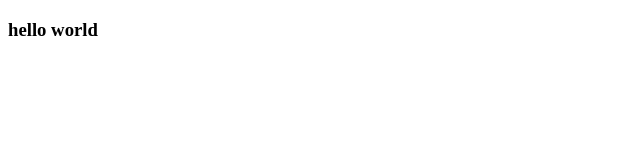
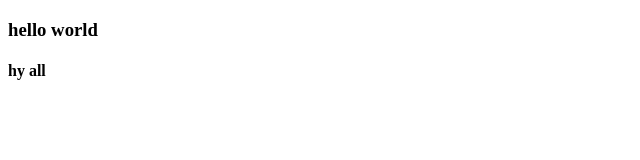
Before and after one commit to sinan-k-k/test--repository, a plain HTML site: page index.html in a window 1280 px wide. Shown: the full height of the page, 0-640 px from the left. Drawn offline with Linux system fonts and the light colour scheme.

Commit message:
i added new line

```diff
--- a/index.html
+++ b/index.html
@@ -7,5 +7,6 @@
 </head>
 <body>
     <h3>hello world </h3>
+    <h4>hy all</h4>
 </body>
 </html>
```
